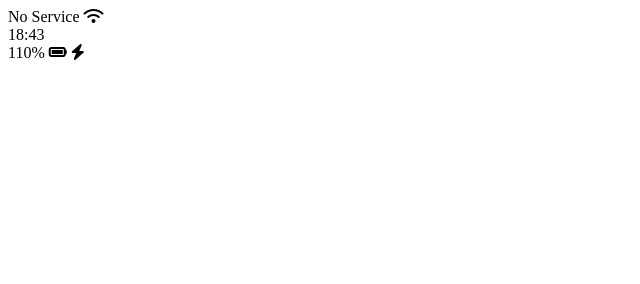
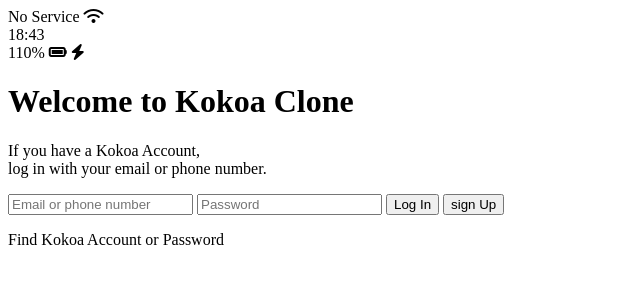
Before and after one commit to eajin/kokoa-clone-2022, a plain HTML site: page index.html in a window 1280 px wide. Shown: the whole page, without its empty margins (0-640 px from the left). Drawn offline with Linux system fonts and the light colour scheme.

Commit message:
4.Sign Up Screen part Two

```diff
--- a/index.html
+++ b/index.html
@@ -21,6 +21,23 @@
         <i class="fas fa-bolt"></i>
       </div>
     </div>
+
+    <header class="welcome-header">
+      <h1 class="welcome-header__title">Welcome to Kokoa Clone</h1>
+      <p class="welcome-header__text">
+        If you have a Kokoa Account,<br />
+        log in with your email or phone number.
+      </p>
+    </header>
+
+    <form class="login-form">
+      <input type="text" placeholder="Email or phone number" />
+      <input type="password" placeholder="Password" />
+      <input type="submit" value="Log In" />
+      <button>sign Up</button>
+      <p>Find Kokoa Account or Password</p>
+    </form>
+
     <script
       src="https://kit.fontawesome.com/6478f529f2.js"
       crossorigin="anonymous"
```
